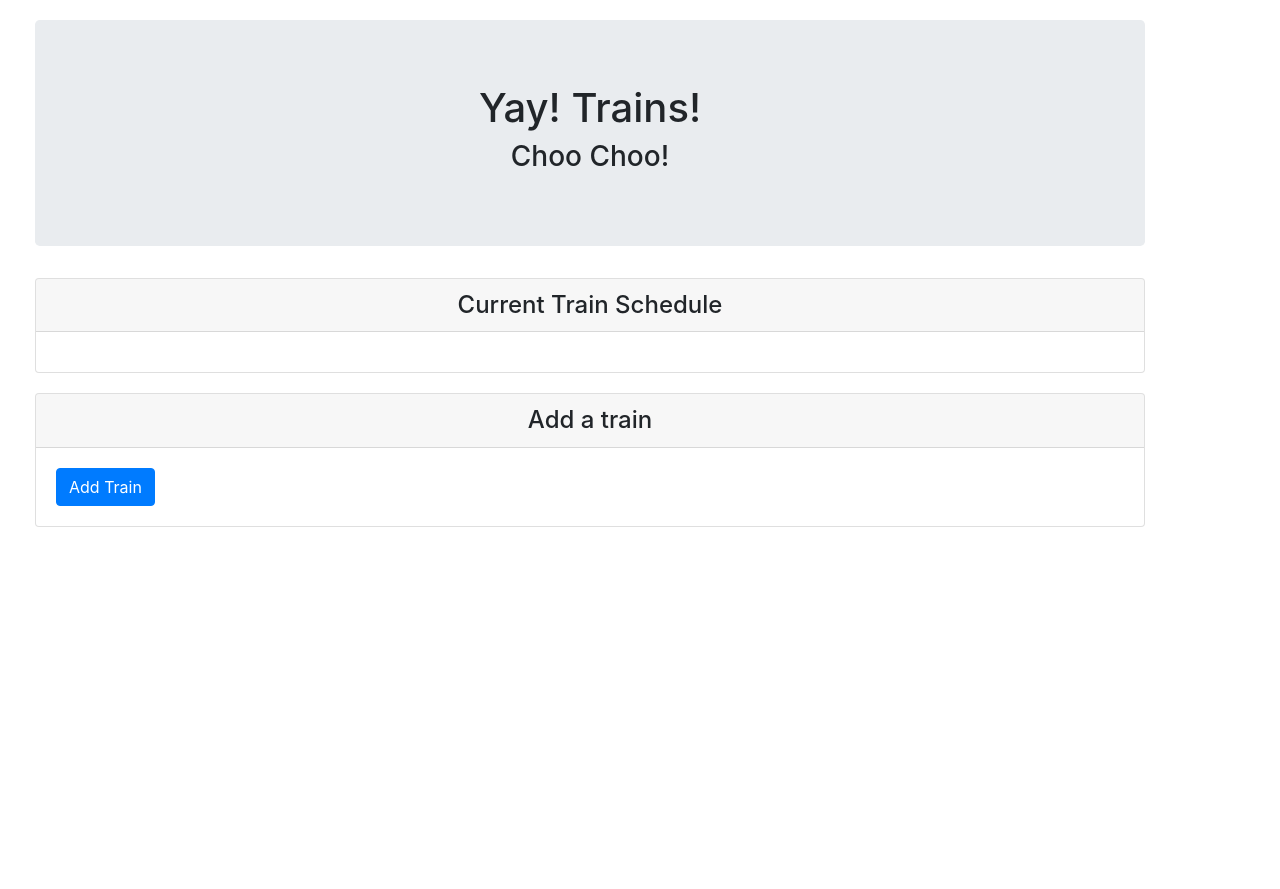
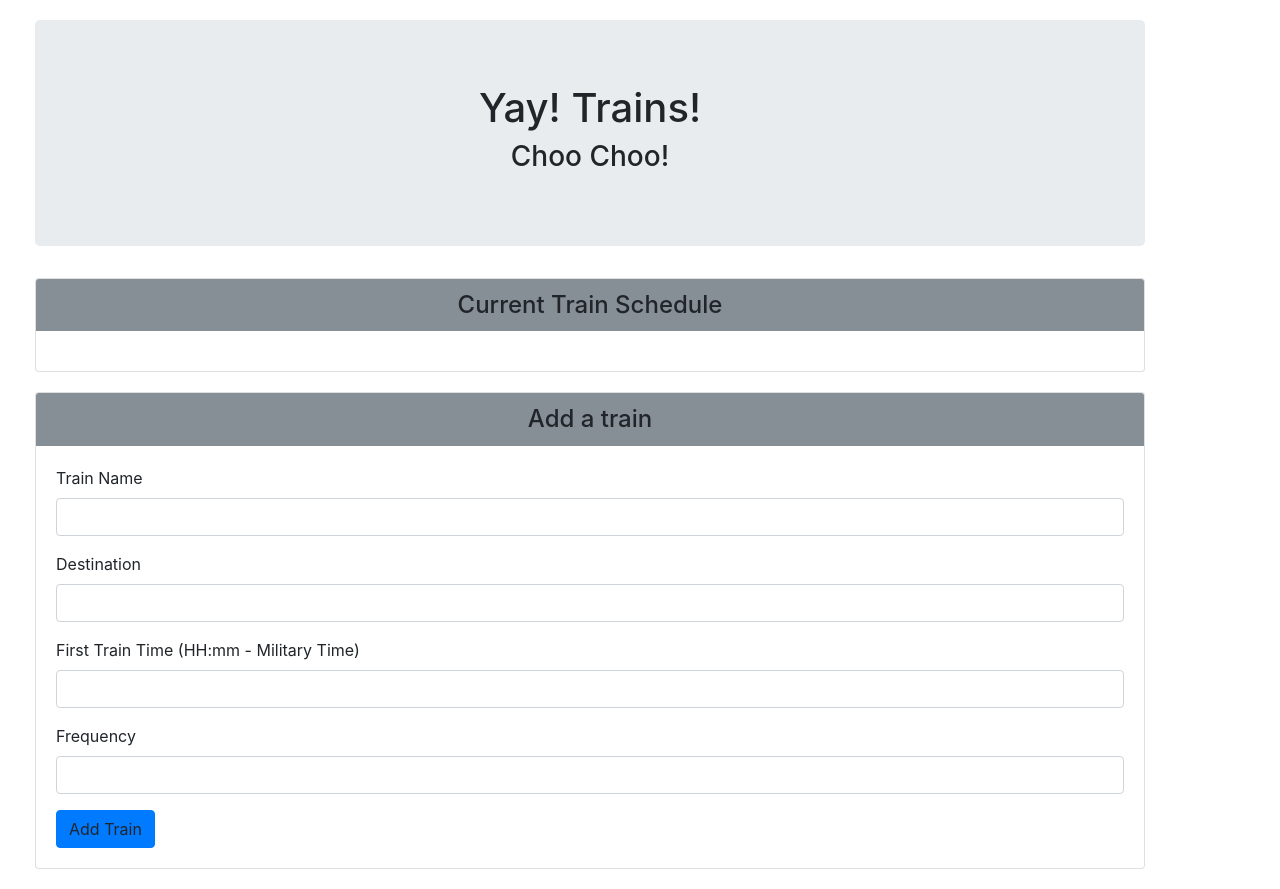
Before and after one commit to Habernet/Train-Scheduler, a plain HTML site: page index.html in a window 1280 px wide. Before the commit the page ends 800 px from the top, so only its background shows below. Drawn offline with nearby package versions, Linux system fonts and the light colour scheme.

Commit message:
Form for entering new train added.

```diff
--- a/assets/css/style.css
+++ b/assets/css/style.css
@@ -7,3 +7,7 @@
 .add-train{
     margin-top: 20px;
 }
+.dark{
+    background-color: #868e96;
+    border: 10px;
+}
--- a/index.html
+++ b/index.html
@@ -24,16 +24,34 @@
         <div class="row">
             <div class="col-lg-12">
                 <div class="card schedule">
-                    <h4 class="card-header centered">Current Train Schedule</h4>
+                    <h4 class="card-header dark centered">Current Train Schedule</h4>
                     <div class="card-body">
                         <!-- Table containing current schedule goes here -->
                     </div>
                 </div>
                 <div class="card add-train">
-                    <h4 class="card-header centered">Add a train</h4>
+                    <h4 class="card-header dark centered">Add a train</h4>
                     <div class="card-body">
                         <!-- Fields for adding a train go here  -->
-                        <a href="#" class="btn btn-primary">Add Train</a>
+                        <form>
+                            <div class="form-group">
+                                <label for="name-input">Train Name</label>
+                                <input class="form-control" id="name-input" type="text">
+                            </div>
+                            <div class="form-group">
+                                <label for="name-input">Destination</label>
+                                <input class="form-control" id="destination-input" type="text">
+                            </div>
+                            <div class="form-group">
+                                <label for="name-input">First Train Time (HH:mm - Military Time)</label>
+                                <input class="form-control" id="first-input" type="text">
+                            </div>
+                            <div class="form-group">
+                                <label for="name-input">Frequency</label>
+                                <input class="form-control" id="frequency-input" type="text">
+                            </div>
+                        </form>
+                        <a class="btn btn-primary" id="add">Add Train</a>
                     </div>
                 </div>
             </div>
```
